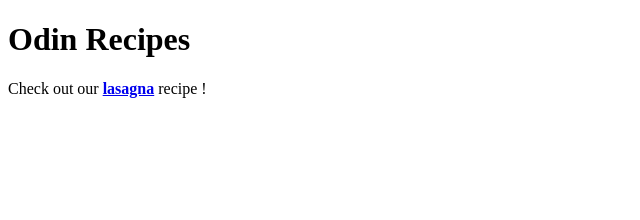
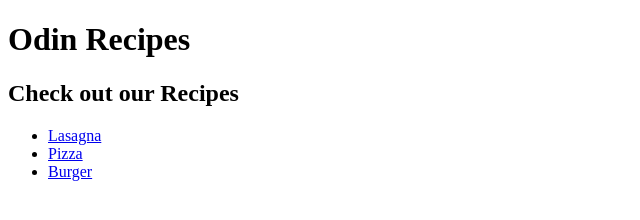
Before and after one commit to kuimii/odin-recipes, a plain HTML site: page index.html in a window 1280 px wide. Shown: the whole page, without its empty margins (0-640 px from the left). Drawn offline with Linux system fonts and the light colour scheme.

Commit message:
feat: added a unordered list for the ingredients with a link leading to the recipes

```diff
--- a/index.html
+++ b/index.html
@@ -9,6 +9,13 @@
     <body>
         <h1>Odin Recipes</h1>
 
-        <p>Check out our <strong><a href="odin-recipes/lasagna.html">lasagna</a></strong> recipe !</p>
+
+        <h2>Check out our <strong>Recipes</strong></h2>
+
+        <ul>
+            <li><a href="odin-recipes/lasagna.html">Lasagna</a></li>
+            <li><a href="odin-recipes/pizza.html">Pizza</a></li>
+            <li><a href="odin-recipes/burger.html">Burger</a></li>
+        </ul>
     </body>
 </html>
```
